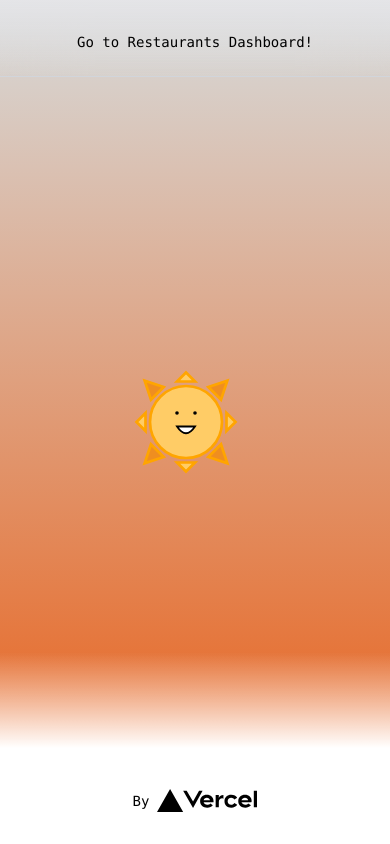
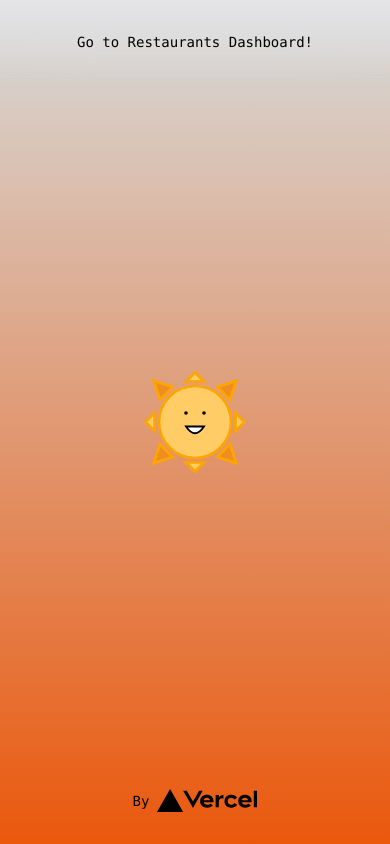
Before and after one commit to konradmh3/PICK-UP-NEXT, a Next.js app in the folder pickup/: page / in a window 390 px wide. Built offline with nearby package versions, Linux system fonts and the light colour scheme.

Commit message:
Home landing page styling changes

```diff
--- a/pickup/src/app/page.tsx
+++ b/pickup/src/app/page.tsx
@@ -4,24 +4,15 @@ import Link from "next/link";
 export default function Home() {
   return (
     <main className="flex min-h-screen flex-col items-center justify-around p-24 ">
-      <div className="z-10 w-full max-w-5xl items-center justify-between font-mono text-sm lg:flex">
-        <div className="relative z-[-1] flex place-items-center before:absolute before:h-[300px] before:w-full before:-translate-x-1/2 before:rounded-full before:from-white before:to-transparent before:blur-2xl before:content-[''] after:absolute after:-z-20 after:h-[180px] after:w-full after:translate-x-1/3 after:from-sky-200 after:via-blue-200 after:blur-2xl after:content-[''] before:dark:bg-gradient-to-br before:dark:from-transparent before:dark:to-blue-700 before:dark:opacity-10 after:dark:from-sky-900 after:dark:via-[#0141ff] after:dark:opacity-40 sm:before:w-[480px] sm:after:w-[240px] before:lg:h-[360px]">
-        <Image
-          className="relative"
-          src="/sun.svg"
-          alt="sun Logo"
-          width={180}
-          height={37}
-          priority
-        />
-      </div>
-      <Link
-        href='/dashboard'>
-        <p className="fixed left-0 top-0 flex w-full justify-center border-b border-gray-300 bg-gradient-to-b from-zinc-200 pb-6 pt-8 backdrop-blur-2xl dark:border-neutral-800 dark:bg-zinc-800/30 dark:from-inherit lg:static lg:w-auto  lg:rounded-xl lg:border lg:bg-gray-200 lg:p-4 lg:dark:bg-zinc-800/30">
-          Go to Restaurants Dashboard!
-        </p></Link>
+      <div className="z-10 w-full max-w-5xl items-center justify-center font-mono text-sm flex md:justify-between">
+        <Image src="/sun.svg" alt="sun Logo" width={180} height={37} priority />
+        <Link href="/dashboard">
+          <p className="fixed left-0 top-0 flex w-full justify-center border-b border-gray-300 bg-gradient-to-b from-zinc-200 pb-6 pt-8 backdrop-blur-2xl dark:border-neutral-800 dark:bg-zinc-800/30 dark:from-inherit lg:static lg:w-auto  lg:rounded-xl lg:border lg:bg-gray-200 lg:p-4 lg:dark:bg-zinc-800/30">
+            Go to Restaurants Dashboard!
+          </p>
+        </Link>
 
-        <div className="fixed bottom-0 left-0 flex h-48 w-full items-end justify-center bg-gradient-to-t from-white via-white dark:from-black dark:via-black lg:static lg:size-auto lg:bg-none">
+        <div className="fixed bottom-0 left-0 flex h-48 w-full items-end justify-center bg-gradient-to-t lg:static lg:size-auto lg:bg-none">
           <a
             className="pointer-events-none flex place-items-center gap-2 p-8 lg:pointer-events-auto lg:p-0"
             href="https://vercel.com?utm_source=create-next-app&utm_medium=appdir-template&utm_campaign=create-next-app"
@@ -32,18 +23,13 @@ export default function Home() {
             <Image
               src="/vercel.svg"
               alt="Vercel Logo"
-              className="dark:invert"
               width={100}
               height={24}
               priority
             />
           </a>
         </div>
-
       </div>
-
-
-
     </main>
   );
 }
```
